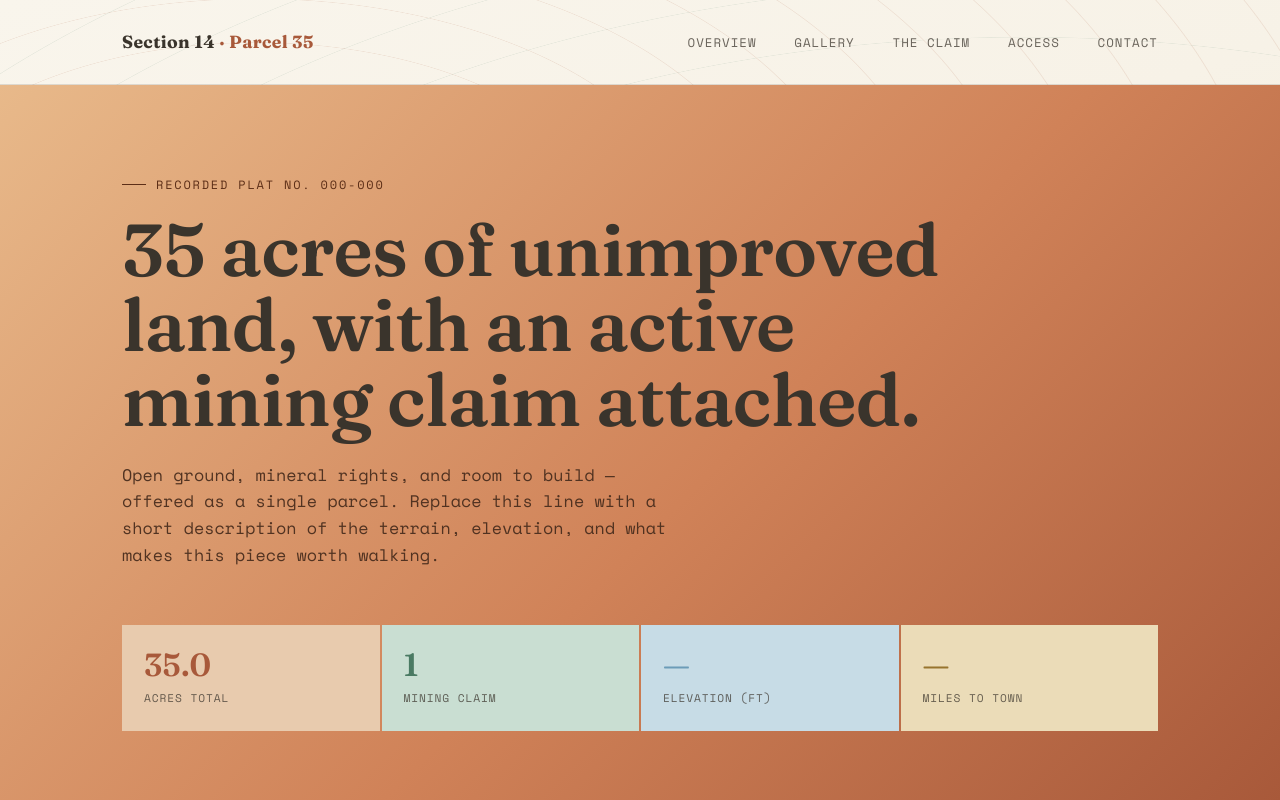
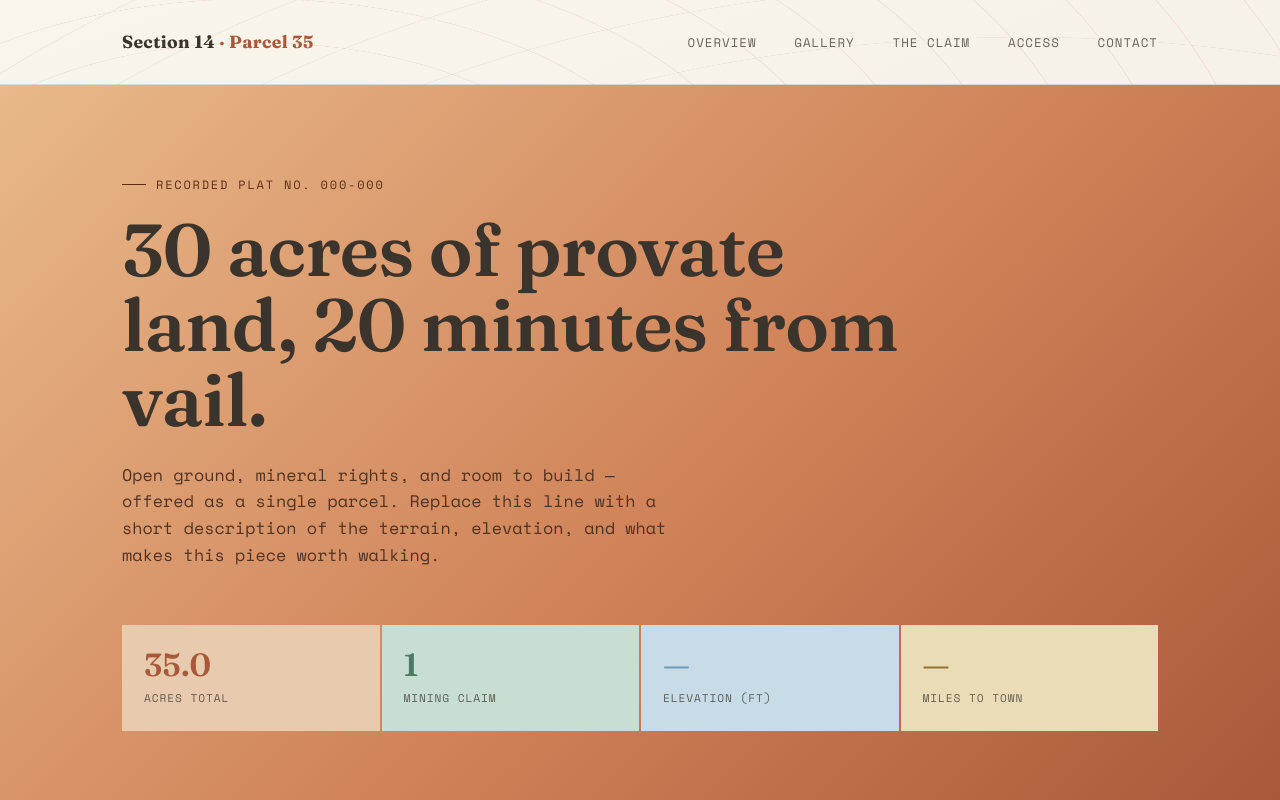
Before and after one commit to pdhanda/Jays-land, a plain HTML site: page index.html in a window 1280 px wide. Shown: the top 800 px of the page. Drawn offline with nearby package versions, Linux system fonts and the light colour scheme.

Commit message:
Update index.html

```diff
--- a/index.html
+++ b/index.html
@@ -4,7 +4,7 @@
 <head>
 <meta charset="UTF-8">
 <meta name="viewport" content="width=device-width, initial-scale=1.0">
-<title>35 Acres &amp; Mining Claim — Property Overview</title>
+<title>30 Acres &amp; P</title>
 <link rel="preconnect" href="https://fonts.googleapis.com">
 <link rel="preconnect" href="https://fonts.gstatic.com" crossorigin>
 <link href="https://fonts.googleapis.com/css2?family=Fraunces:opsz,wght@9..144,400;9..144,500;9..144,600;9..144,700&family=Space+Mono:wght@400;700&display=swap" rel="stylesheet">
@@ -397,7 +397,7 @@
 <section class="hero" id="overview">
   <div class="wrap">
     <div class="plat-number">Recorded Plat No. 000-000</div>
-    <h1>35 acres of unimproved land, with an active mining claim attached.</h1>
+    <h1>30 acres of provate land, 20 minutes from vail.</h1>
     <p class="sub">Open ground, mineral rights, and room to build — offered as a single parcel. Replace this line with a short description of the terrain, elevation, and what makes this piece worth walking.</p>
 
     <div class="stat-row">
```
